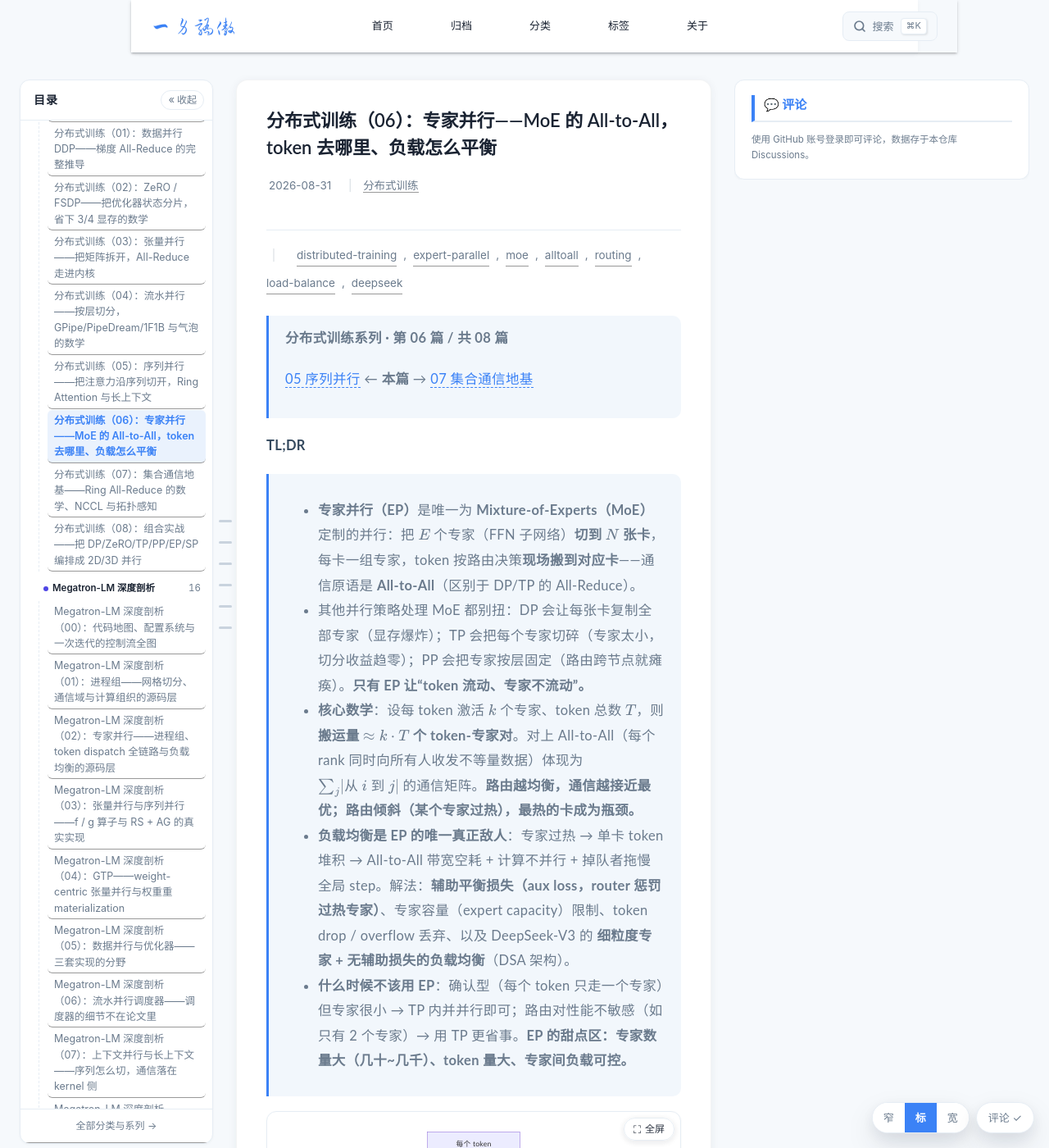
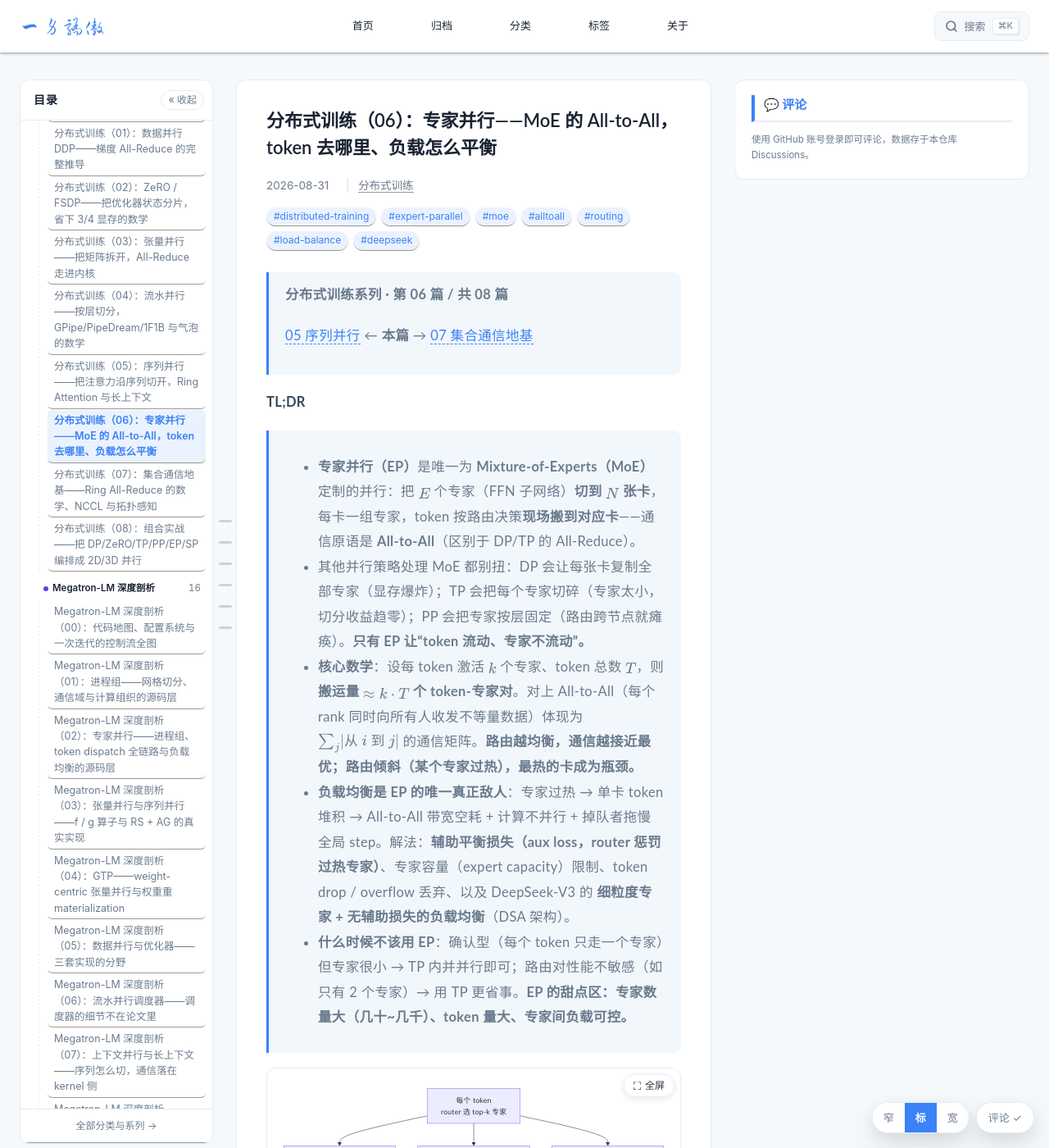
Before and after one commit to lrypcy/lrypcy.github.io, a Jekyll site: the page built from _posts/2026-08-31-dist-train-06-expert-parallel.md, in a window 1280 px wide and 1400 px high. Shown: the whole window at 82% size. Built offline with Jekyll 4.4.1, drawn with Linux system fonts in a browser that asks for light colours; comment, search, counter and statistics services are not loaded; some of the changed text lies outside the part shown.

Commit message:
文章页与目录样式整理：目录断点对齐、宽表格/公式横向滚动、移动端目录折叠

```diff
--- a/_layouts/post.html
+++ b/_layouts/post.html
@@ -7,22 +7,18 @@
       <h1 class="post-title" itemprop="name headline">{{ page.title }}</h1>
       <div class="post-meta">
         <span class="post-time">
-          <span class="post-meta-item-icon"><i class="fa fa-calendar-o"></i></span>
           <time itemprop="dateCreated" datetime="{{ page.date | date_to_xmlschema }}" content="{{ page.date | date: "%Y-%m-%d" }}">{{ page.date | date: "%Y-%m-%d" }}</time>
         </span>
         {% if page.categories %}
         <span class="post-category">
           <span class="post-meta-divider">|</span>
-          <span class="post-meta-item-icon"><i class="fa fa-folder-o"></i></span>
           {% assign cats = page.categories %}
           {% for cat in cats %}<a href="/categories/?cat={{ cat | url_encode }}">{{ cat }}</a>{% unless forloop.last %}, {% endunless %}{% endfor %}
         </span>
         {% endif %}
         {% if page.tags %}
         <span class="post-tags">
-          <span class="post-meta-divider">|</span>
-          <span class="post-meta-item-icon"><i class="fa fa-tag"></i></span>
-          {% for tag in page.tags %}<a href="/tags/?tag={{ tag | url_encode }}">{{ tag }}</a>{% unless forloop.last %}, {% endunless %}{% endfor %}
+          {% for tag in page.tags %}<a href="/tags/?tag={{ tag | url_encode }}">#{{ tag }}</a>{% endfor %}
         </span>
         {% endif %}
       </div>
--- a/assets/css/custom.css
+++ b/assets/css/custom.css
@@ -52,6 +52,9 @@
   position: sticky;
   top: 0;
   z-index: 100;
+  width: 100%;
+  margin: 0;
+  box-sizing: border-box;
   background: rgba(255, 255, 255, 0.96);
   backdrop-filter: blur(12px);
   -webkit-backdrop-filter: blur(12px);
@@ -696,6 +699,10 @@
   .post-card { padding: 20px 18px; }
   .page-post-detail .post-block { padding: 26px 20px; }
   .layout-grid { grid-template-columns: 1fr; }
+  .layout-grid.layout-post { padding: 20px 14px 48px; }
+  .layout-post .post-block { padding: 24px 18px; }
+  .layout-post .post-title { font-size: 24px; line-height: 1.35; }
+  .layout-post .post-meta { gap: 8px 10px; margin: 14px 0 22px; }
   .sidebar {
     position: static;
     order: 2;
@@ -781,6 +788,12 @@
 }
 
 /* ========== 文章详情页统一样式 ========== */
+.post-block {
+  background: var(--card-bg);
+  border: 1px solid var(--border);
+  border-radius: var(--radius);
+  box-shadow: var(--shadow-sm);
+}
 .page-post-detail .post-block {
   background: var(--card-bg);
   border-radius: var(--radius);
@@ -791,6 +804,27 @@
 .post-meta { display: flex; flex-wrap: wrap; gap: 14px; align-items: center; color: var(--text-light); font-size: 13.5px; margin: 18px 0 26px; }
 .post-meta a { color: var(--text-light); text-decoration: none; }
 .post-meta a:hover { color: var(--primary); }
+/* 头部 meta 里的标签排成一行小胶囊，和首页文章卡片一致 */
+.post-meta .post-tags {
+  flex-basis: 100%;
+  display: inline-flex;
+  flex-wrap: wrap;
+  gap: 6px;
+  margin: 0;
+  padding: 0;
+  border: 0;
+  font-size: inherit;
+}
+.post-meta .post-tags a {
+  padding: 1px 9px;
+  border-radius: 999px;
+  background: var(--tag-bg);
+  color: var(--primary);
+  font-size: 12px;
+  line-height: 1.7;
+  text-decoration: none;
+}
+.post-meta .post-tags a:hover { background: var(--primary); color: #fff; }
 .post-tags { margin-top: 26px; padding-top: 18px; border-top: 1px solid var(--border); display: flex; flex-wrap: wrap; gap: 8px; }
 .post-tags .post-tag {
   padding: 3px 12px; border-radius: 20px; background: var(--tag-bg);
@@ -832,12 +866,23 @@
 .post-body img { max-width: 100%; border-radius: 10px; margin: 10px 0; }
 /* 正文里内联的 SVG（<img> 外链之外的直接内嵌）：跟随容器宽度等比缩放 */
 .post-body > svg, .post-body p > svg { display: block; max-width: 100%; height: auto; margin: 10px 0; }
+/* 过宽公式（行内或行间）：容器内横向滚动，避免撑出整页宽度 */
+.post-body mjx-container[jax="CHTML"] {
+  max-width: 100%;
+  overflow-x: auto;
+  overflow-y: hidden;
+}
+.post-body mjx-container[jax="CHTML"]:not([display="true"]) {
+  display: inline-block;
+  vertical-align: middle;
+}
 
 /* ========== 24th.top 风格优化：导航/品牌/menu ========== */
 /* 覆盖 NexT 旧 header-inner（原 padding 100px 0 70px 导致导航超高） */
 .header-inner {
   max-width: var(--shell-w);
   width: 100%;
+  box-sizing: border-box;
   margin: 0 auto;
   padding: 0 24px;
   height: 64px;
@@ -934,6 +979,12 @@
   .layout-grid { padding: 20px 16px 48px; }
   .header-inner { padding: 0 16px; }
   .menu { gap: 20px; }
+}
+/* 768–991：导航仍能放下，恢复被旧主题隐藏的菜单 */
+@media (min-width: 768px) and (max-width: 991px) {
+  .site-nav { display: block !important; }
+  .menu { gap: 18px; }
+  .menu a { font-size: 14px; }
 }
 
 /* ========== 文章页增强（2026-08-10：xDSL deepdive 排版）========== */
@@ -970,8 +1021,22 @@
   padding: 1px 6px;
   font-size: 12.5px;
 }
-@media (max-width: 768px) {
-  .post-body table { display: block; overflow-x: auto; white-space: nowrap; }
+/* 宽表格：外层横向滚动，避免长代码挤进相邻列 */
+.post-body .table-scroll {
+  margin: 18px 0 26px;
+  overflow-x: auto;
+  border-radius: 10px;
+  box-shadow: var(--shadow-sm);
+  scrollbar-width: thin;
+  scrollbar-color: rgba(59, 130, 246, 0.35) transparent;
+}
+.post-body .table-scroll::-webkit-scrollbar { height: 6px; }
+.post-body .table-scroll::-webkit-scrollbar-thumb { background: rgba(59, 130, 246, 0.35); border-radius: 3px; }
+.post-body .table-scroll table {
+  width: max-content;
+  min-width: 100%;
+  margin: 0;
+  box-shadow: none;
 }
 
 /* 文章目录（JS 生成） */
@@ -1013,6 +1078,24 @@
   transition: color 0.2s;
 }
 .post-toc a:hover { color: var(--primary); }
+/* 手机端目录卡可折叠 */
+.post-toc > summary.post-toc-title {
+  display: flex;
+  align-items: center;
+  gap: 8px;
+  cursor: pointer;
+  list-style: none;
+}
+.post-toc > summary.post-toc-title::-webkit-details-marker { display: none; }
+.post-toc > summary.post-toc-title::after {
+  content: "⌄";
+  margin-left: auto;
+  font-size: 15px;
+  color: var(--text-light);
+  transition: transform 0.2s ease;
+}
+.post-toc[open] > summary.post-toc-title::after { transform: rotate(180deg); }
+.post-toc:not([open]) > summary.post-toc-title { margin-bottom: 0; }
 @media (max-width: 768px) {
   .post-toc ul { grid-template-columns: 1fr; }
 }
@@ -1036,6 +1119,19 @@
   overflow-y: auto;
   scrollbar-width: thin;
   scrollbar-color: rgba(59, 130, 246, 0.35) transparent;
+}
+/* 放在右侧栏顶部时，与评论卡片保持同一张卡片样式 */
+.sidebar > .sidebar-toc {
+  flex: 0 0 auto;
+  background: var(--card-bg);
+  border: 1px solid var(--border);
+  border-radius: var(--radius);
+  padding: 18px 20px;
+  box-shadow: var(--shadow-sm);
+}
+/* 手机端正文顶部目录：限高滚动，不把正文推到首屏之外 */
+@media (max-width: 768px) {
+  .post-body > .post-toc { max-height: 45vh; }
 }
 .sidebar-toc::-webkit-scrollbar { width: 4px; }
 .sidebar-toc::-webkit-scrollbar-thumb { background: rgba(59, 130, 246, 0.35); border-radius: 4px; }
@@ -1160,7 +1256,7 @@
 }
 
 /* 窄屏隐藏悬浮目录（改用 sidebar / 文章内目录） */
-@media (max-width: 991px) {
+@media (max-width: 1199px) {
   .side-toc { display: none; }
 }
 
```
Also changed, not shown: other parts of _layouts/post.html (+40 -14 lines).
